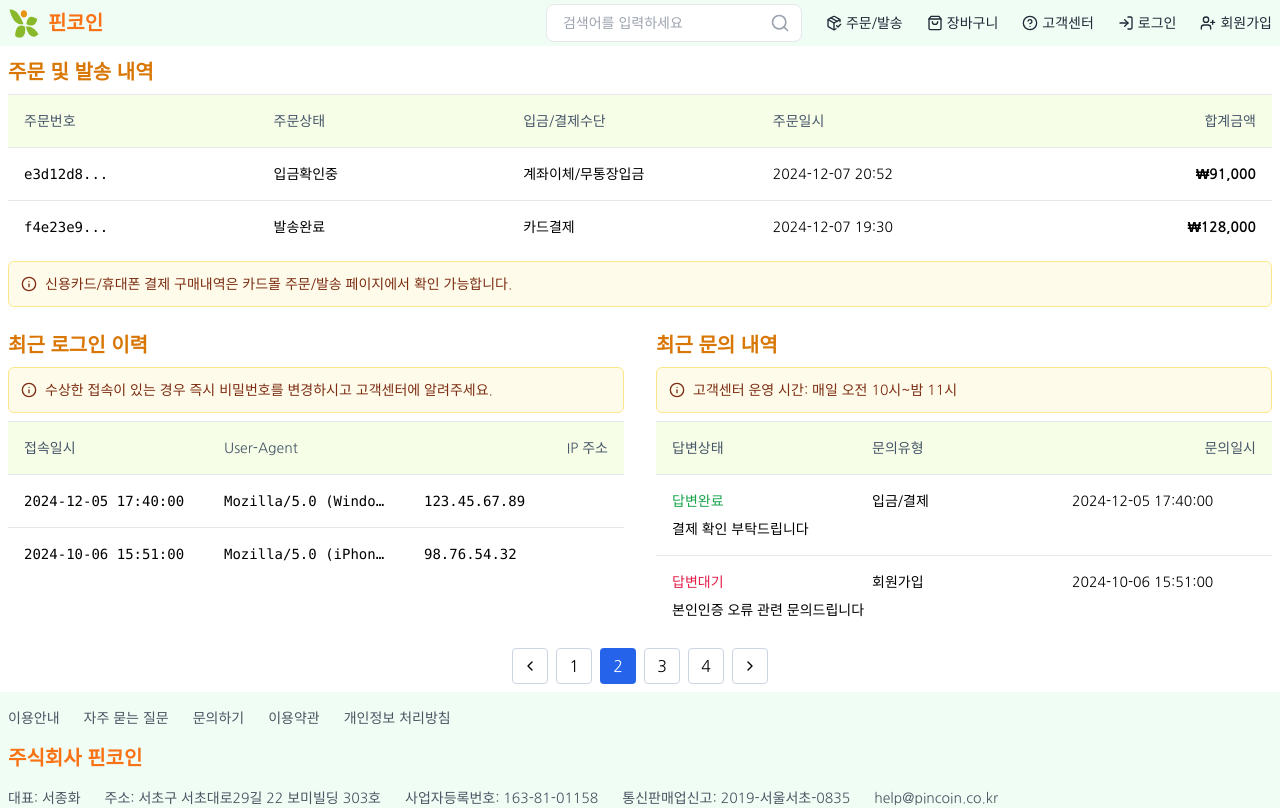
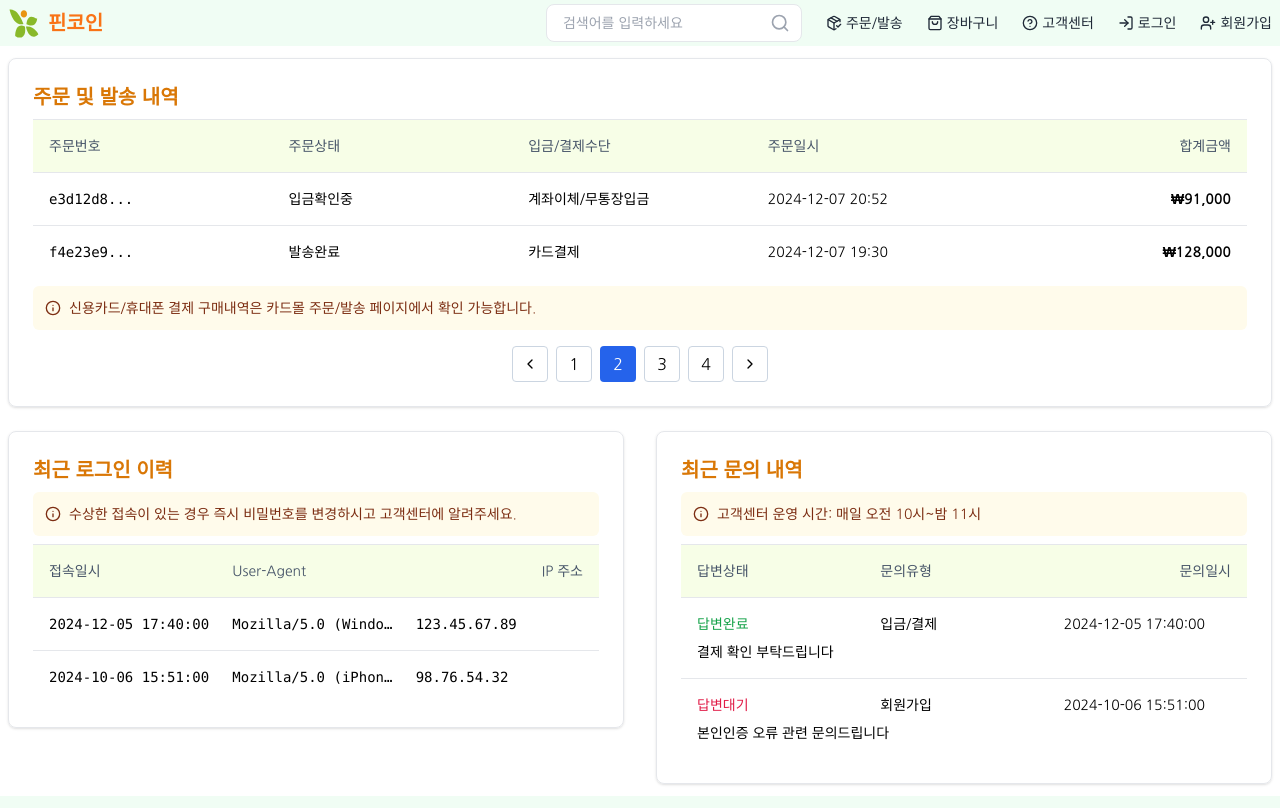
Before and after one commit to mairoo/guava, a Next.js app: page /orders in a window 1280 px wide. Shown: the top 808 px of the page. Built offline with nearby package versions, Linux system fonts and the light colour scheme.

Commit message:
title section show border

```diff
--- a/src/app/orders/page.tsx
+++ b/src/app/orders/page.tsx
@@ -60,20 +60,19 @@ const OrderListPage = () => {
 
   return (
     <FlexColumn>
-      <TitledSection title="주문 및 발송 내역">
+      <TitledSection title="주문 및 발송 내역" showBorder>
         <OrderList orders={orders} />
+        <Pagination />
       </TitledSection>
 
       <GridRow cols={2} gapX={8} gapY={0}>
-        <TitledSection title="최근 로그인 이력">
+        <TitledSection title="최근 로그인 이력" showBorder>
           <LoginHistory logins={logins} />
         </TitledSection>
-        <TitledSection title="최근 문의 내역">
+        <TitledSection title="최근 문의 내역" showBorder>
           <InquiryList inquiries={inquiries} />
         </TitledSection>
       </GridRow>
-
-      <Pagination />
     </FlexColumn>
   );
 };
--- a/src/components/common/InfoAlert.tsx
+++ b/src/components/common/InfoAlert.tsx
@@ -1,7 +1,8 @@
 import { Info } from 'lucide-react';
+import React from 'react';
 
 export const InfoAlert = ({ children }: { children: React.ReactNode }) => (
-  <div className="flex items-center gap-2 p-3 bg-amber-50 rounded-md border border-amber-200">
+  <div className="flex items-center gap-2 p-3 bg-amber-50 rounded-md">
     <Info className="h-4 w-4 text-orange-900 flex-shrink-0" />
     <span className="text-sm text-orange-900">{children}</span>
   </div>
--- a/src/components/common/Pagination.tsx
+++ b/src/components/common/Pagination.tsx
@@ -1,7 +1,7 @@
 import { ChevronLeft, ChevronRight } from 'lucide-react';
 
 export const Pagination = () => (
-  <div className="flex justify-center items-center gap-2 mb-2">
+  <div className="flex justify-center items-center gap-2 mt-4">
     {['prev', '1', '2', '3', '4', 'next'].map((item, _) => (
       <button
         key={item}
--- a/src/components/layout/TitledSection.tsx
+++ b/src/components/layout/TitledSection.tsx
@@ -18,7 +18,6 @@ interface TitledSectionProps extends ComponentPropsWithoutRef<'div'> {
   isBold?: boolean;
   spacing?: 'space-y-0' | 'space-y-2' | 'space-y-4' | 'space-y-6' | 'space-y-8';
   verticalMargin?: string;
-  padding?: string;
   className?: string;
   showBorder?: boolean;
   showSeparator?: boolean;
@@ -27,13 +26,11 @@ interface TitledSectionProps extends ComponentPropsWithoutRef<'div'> {
 export const TitledSection = ({
   title,
   children,
-
   fontSize = 'text-xl',
   titleColor = 'text-amber-600',
   isBold = true,
   spacing = 'space-y-2',
   verticalMargin = 'my-3',
-  padding = 'p-0',
   className,
   showBorder = false,
   showSeparator = false,
@@ -41,12 +38,14 @@ export const TitledSection = ({
   return (
     <Card
       className={cn(
-        'mx-0 rounded-lg',
+        'mx-0 rounded-lg p-0 lg:p-6',
         spacing,
         verticalMargin,
-        padding,
         className,
-        { 'border-0 shadow-none': !showBorder },
+        {
+          'border-0 shadow-none': !showBorder,
+          'lg:border lg:shadow border-0 shadow-none': showBorder,
+        },
       )}
     >
       <CardHeader className="px-0 pt-0 pb-0">
```
